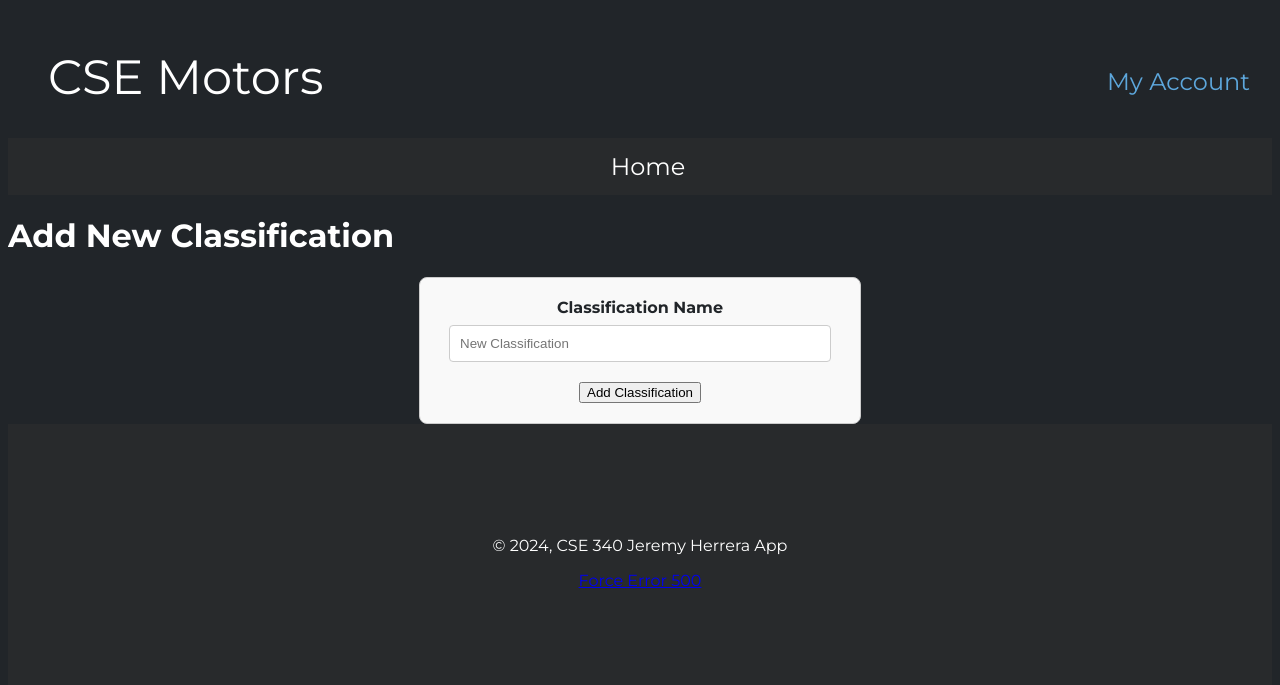
After one commit to jeremyaaronha/templaterepo, a Node server app: page /inv/add-classification in a window 1280 px wide. The commit adds this page. Shown: the top 685 px of the page. Run offline with Node 20, Linux system fonts and the light colour scheme; data that the repository does not hold is empty; some libraries are stand-ins or nearby versions.

Commit message:
fix intentional 500 y task 2 week04

```diff
--- a/controllers/baseController.js
+++ b/controllers/baseController.js
@@ -8,9 +8,9 @@ baseController.buildHome = async function(req, res){
 }
 
 
-exports.triggerError = (req, res, next) => {
+baseController.triggerError = (req, res, next) => {
     next(new Error("This is an intentional server error!"));
 };
 
 
-module.exports = baseController
+module.exports = baseController;
--- a/controllers/invController.js
+++ b/controllers/invController.js
@@ -9,6 +9,12 @@ const invCont = {}
 invCont.buildByClassificationId = async function (req, res, next) {
   const classification_id = req.params.classificationId
   const data = await invModel.getInventoryByClassificationId(classification_id)
+
+      // Si no se encuentra la clasificación, lanzar un error 404
+      if (!data || data.length === 0) {
+        return next({ status: 404, message: "Classification not found." });
+      }
+
   const grid = await utilities.buildClassificationGrid(data)
   let nav = await utilities.getNav()
   const className = data[0].classification_name
@@ -34,4 +40,67 @@ invCont.buildByInventoryId = async function (req, res, next) {
     });
 }
 
+/* ****************************************
+*  Build Inventory Management View
+* *************************************** */
+invCont.buildManagementView = async function(req, res, next) {
+  let nav = await utilities.getNav()
+  res.render("inventory/management", {
+    title: "Inventory Management",
+    nav,
+    errors: null,
+  })
+}
+
+/* ****************************************
+ *  Deliver Add Classification View
+ * *************************************** */
+invCont.buildAddClassification = async function(req, res, next) {
+  let nav = await utilities.getNav()
+  let notice = req.flash('notice')
+  res.render("inventory/add-classification", {
+    title: "Add Classification",
+    nav,
+    notice,  // Pass flash messages here
+    errors: [],
+  })
+}
+
+/* ****************************************
+ *  Process Classification Submission
+ * *************************************** */
+invCont.addClassification = async function(req, res, next) {
+  const { classification_name } = req.body;
+  let nav = await utilities.getNav();
+
+
+  try {
+    const addResult = await invModel.addNewClassification(classification_name);
+
+    // Aquí se agrega el bloque condicional que mencionaste
+    if (addResult && addResult.classification_id) {
+      req.flash("notice", `New classification ${classification_name} added successfully.`);
+      res.status(201).redirect("/inv/management");
+    } else {
+      req.flash("notice", "Sorry, adding the new classification failed.");
+      res.status(500).render("inventory/add-classification", {
+        title: "Add Classification",
+        nav,
+        errors: [{ msg: "Failed to add classification" }],
+        notice: req.flash("notice")
+      });
+    }
+  } catch (error) {
+    req.flash("notice", "An error occurred while adding the classification.");
+    res.status(500).render("inventory/add-classification", {
+      title: "Add Classification",
+      nav,
+      errors: [{ msg: error.message }],
+      notice: req.flash("notice")
+    });
+  }
+};
+
+
+
 module.exports = invCont
--- a/models/inventory-model.js
+++ b/models/inventory-model.js
@@ -40,7 +40,32 @@ async function getInventoryById(inventoryId) {
     return data.rows[0] // Return only the first row since it's a single vehicle
   } catch (error) {
     throw new Error("Error fetching inventory by ID")
+
   }
 }
 
-module.exports = { getClassifications, getInventoryByClassificationId, getInventoryById }
+/* *****************************
+*   Add New Classification
+* *************************** */
+async function addNewClassification(classification_name){
+  try {
+    const sql = "INSERT INTO classification (classification_name) VALUES ($1) RETURNING *"
+    const result = await pool.query(sql, [classification_name])
+
+    if (result.rowCount) {
+      console.log("New classification added:", result.rows[0])
+      return result.rows[0] // return the inserted row
+    } else {
+      throw new Error("Insertion failed, no row added.")
+    }
+
+
+
+  } catch (error) {
+    console.error("Database Error:", error)
+    throw new Error("Error adding new classification: " + error.message)
+  }
+}
+
+
+module.exports = { getClassifications, getInventoryByClassificationId, getInventoryById, addNewClassification }
--- a/public/css/styles.css
+++ b/public/css/styles.css
@@ -258,7 +258,7 @@
     font-size: 1.7em;
     padding: 8px;
     cursor: pointer;
-    transition: 800ms ease all;
+    transition: 300ms ease all;
     outline: none;
     width: 250px;
     padding-top: 25px;
--- a/server.js
+++ b/server.js
@@ -73,6 +73,12 @@ app.use("/inv", inventoryRoute)
 
 app.use("/account", require("./routes/accountRoute"))
 
+
+// Error 500
+app.use("/error500", utilities.handleErrors(baseController.triggerError));
+
+
+
 // File Not Found Route - 404
 app.use(async (req, res, next) => {
   next({ status: 404, message: 'Sorry, we appear to have lost that page.' })
@@ -86,9 +92,8 @@ app.use(async (err, req, res, next) => {
   console.error(`Error in: "${req.originalUrl}": ${err.message}`)
 
   const status = err.status || 500
-  const message = status === 500
-    ? "¡Server Error! Try later."
-    : err.message
+  const message = err.message || "¡Server Error! Try later.";
+
 
   res.status(status).render("errors/error", {
     title: status,
--- a/utilities/index.js
+++ b/utilities/index.js
@@ -105,4 +105,6 @@ Util.buildVehicleDetail = function (vehicle) {
 Util.handleErrors = (fn) => (req, res, next) =>
   Promise.resolve(fn(req, res, next)).catch(next)
 
+
+
 module.exports = Util
--- /dev/null
+++ b/views/inventory/add-classification.ejs
@@ -0,0 +1,24 @@
+<div class="classification-page">
+    <h1>Add New Classification</h1>
+
+    <!-- Display flash message if available -->
+    <% if (notice && notice.length > 0) { %>
+      <div class="flash-message">
+        <p><%= notice %></p>
+      </div>
+    <% } %>
+
+    <form action="/inv/add-classification" method="post" novalidate>
+      <label for="classification_name">Classification Name</label>
+      <input
+        type="text"
+        id="classification_name"
+        name="classification_name"
+        placeholder="New Classification"
+        required
+        pattern="[A-Za-z]+"
+        title="No spaces, numbers or special characters allowed">
+
+      <button type="submit">Add Classification</button>
+    </form>
+  </div>
```
Also changed, not shown: routes/accountRoute.js (+12 -0 lines), routes/inventoryRoute.js (+16 -1 lines), utilities/account-validation.js (+28 -0 lines), views/inventory/management.ejs (added, +14 -0 lines), utilities/inventory-validation.js (added), views/partials/navigation.ejs (line endings or trailing spaces).
